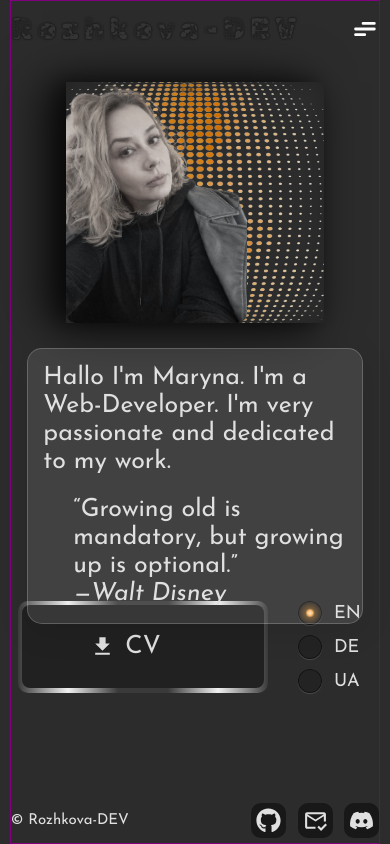
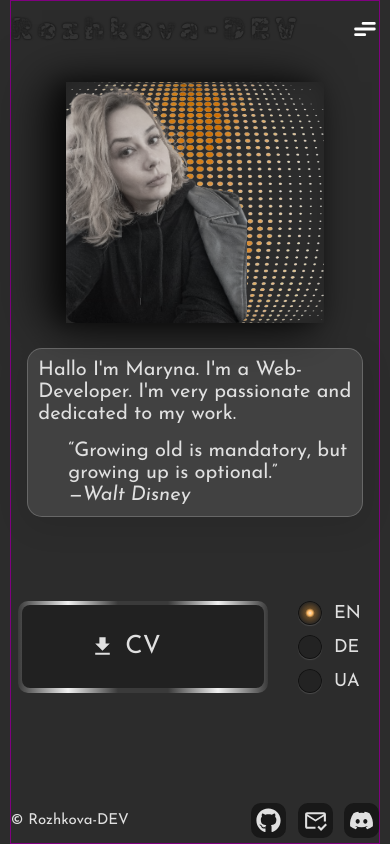
Before and after one commit to marrozhkova/portfolio, a React (Vite) app: page / in a window 390 px wide. Shown: the part 844-1688 px from the top of the page. Built offline with nearby package versions, Linux system fonts and the light colour scheme; a web font is replaced by a local one.

Commit message:
mobile folio+about

```diff
--- a/src/styles/about.css
+++ b/src/styles/about.css
@@ -236,11 +236,11 @@
     left: -15%;
     width: 130%;
     z-index: 10;
-    gap: 2rem;
-    padding: 1.5rem;
+    gap: 1.5rem;
+    padding: 1rem;
     p {
-      font-size: 2.5rem;
-      line-height: 2.8rem;
+      font-size: 2rem;
+      line-height: 2.2rem;
     }
   }
   .cv {
```
